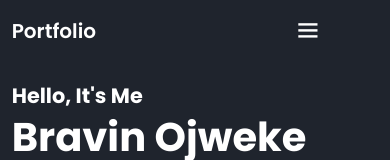
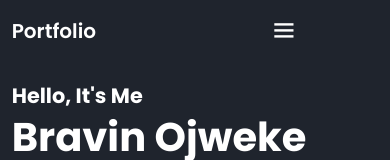
Before and after one commit to Bravque/MyPortfolio, a plain HTML site: page index.html in a window 390 px wide. Shown: the top 160 px of the page. Drawn offline with nearby package versions, Linux system fonts and the light colour scheme.

Commit message:
minor changes

```diff
--- a/style.css
+++ b/style.css
@@ -411,7 +411,7 @@ footer-text p{
 @media (max-width: 767px) {
     #menu-icon{
         display: block;
-        margin-right: 7rem;
+        margin-right: 10rem;
     }
     .navbar {
         position: absolute;
```
